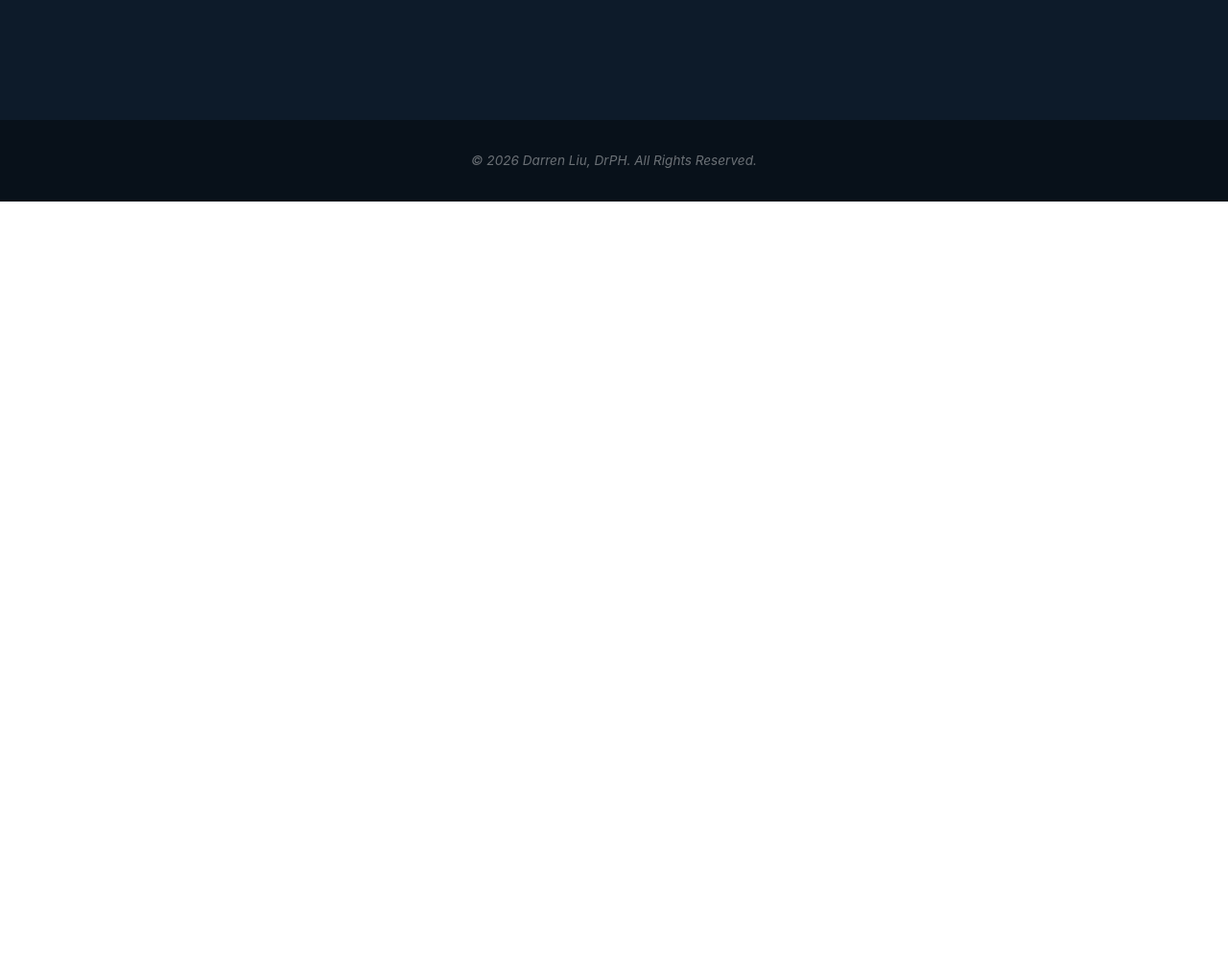
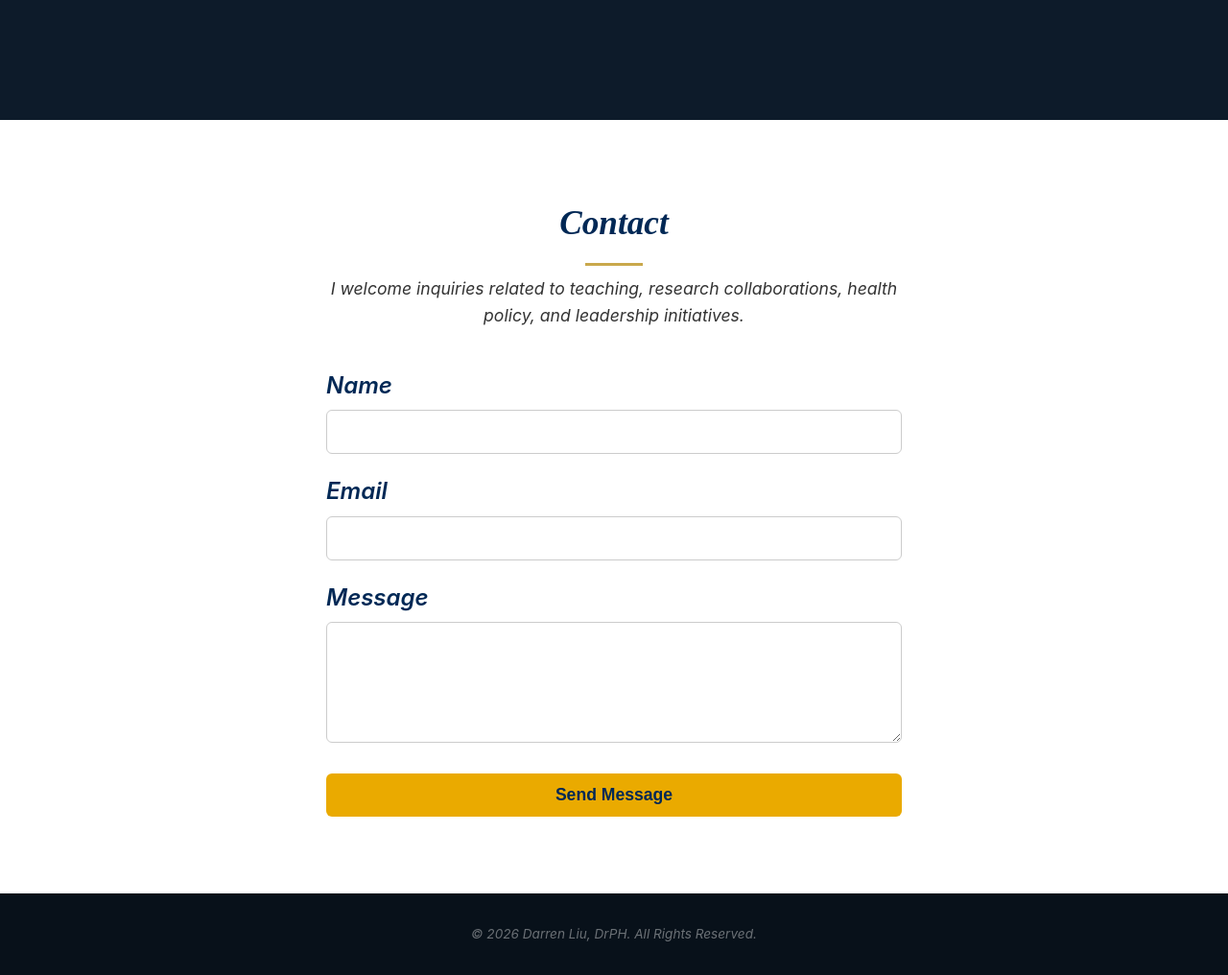
Before and after one commit to hokila-a11y/darrenliu, a plain HTML site: page index.html in a window 1280 px wide. Shown: the part 6756-7772 px from the top of the page at 96% size. Before the commit the page ends 6966 px from the top, so only its background shows below. Drawn offline with Linux system fonts and the light colour scheme; files that its build step writes are made by us from their sources; a script that the page names is missing.

Commit message:
Update index.html

```diff
--- a/index.html
+++ b/index.html
@@ -729,6 +729,71 @@
         .normal-text {
         font-style: normal; !important;
       }
+    /* Contact Section */
+.contact-section {
+  padding: 80px 0;
+  background-color: #ffffff;
+}
+
+.contact-section .section-title {
+  font-size: 2.2rem;
+  font-weight: 700;
+  color: #002855; /* WVU Navy */
+  text-align: center;
+  margin-bottom: 10px;
+}
+
+.contact-intro {
+  text-align: center;
+  max-width: 600px;
+  margin: 0 auto 40px;
+  font-size: 1.1rem;
+  color: #333;
+}
+
+.contact-form {
+  max-width: 600px;
+  margin: 0 auto;
+}
+
+.form-group {
+  margin-bottom: 20px;
+}
+
+.form-group label {
+  display: block;
+  font-weight: 600;
+  margin-bottom: 6px;
+  color: #002855;
+}
+
+.form-group input,
+.form-group textarea {
+  width: 100%;
+  padding: 12px;
+  border: 1px solid #ccc;
+  border-radius: 6px;
+  font-size: 1rem;
+  font-family: inherit;
+}
+
+.btn-submit {
+  background-color: #EAAA00; /* WVU Gold */
+  color: #002855;
+  padding: 12px 24px;
+  border: none;
+  border-radius: 6px;
+  font-size: 1.1rem;
+  font-weight: 600;
+  cursor: pointer;
+  width: 100%;
+  transition: background-color 0.3s ease;
+}
+
+.btn-submit:hover {
+  background-color: #d49800;
+}
+
     </style>
   </head>
   <body>
@@ -938,6 +1003,34 @@
       </div>
     </section>
 
+<section id="contact" class="contact-section">
+  <div class="container">
+    <h2 class="section-title">Contact</h2>
+    <p class="contact-intro">
+      I welcome inquiries related to teaching, research collaborations, health policy, and leadership initiatives.
+    </p>
+
+    <form action="https://formspree.io/f/xlgoavea" method="POST" class="contact-form">
+      <div class="form-group">
+        <label for="name">Name</label>
+        <input id="name" name="name" type="text" required>
+      </div>
+
+      <div class="form-group">
+        <label for="email">Email</label>
+        <input id="email" name="email" type="email" required>
+      </div>
+
+      <div class="form-group">
+        <label for="message">Message</label>
+        <textarea id="message" name="message" rows="5" required></textarea>
+      </div>
+
+      <button type="submit" class="btn-submit">Send Message</button>
+    </form>
+  </div>
+</section>
+
     <footer>
       <p>© 2026 Darren Liu, DrPH. All Rights Reserved.</p>
     </footer>
```
